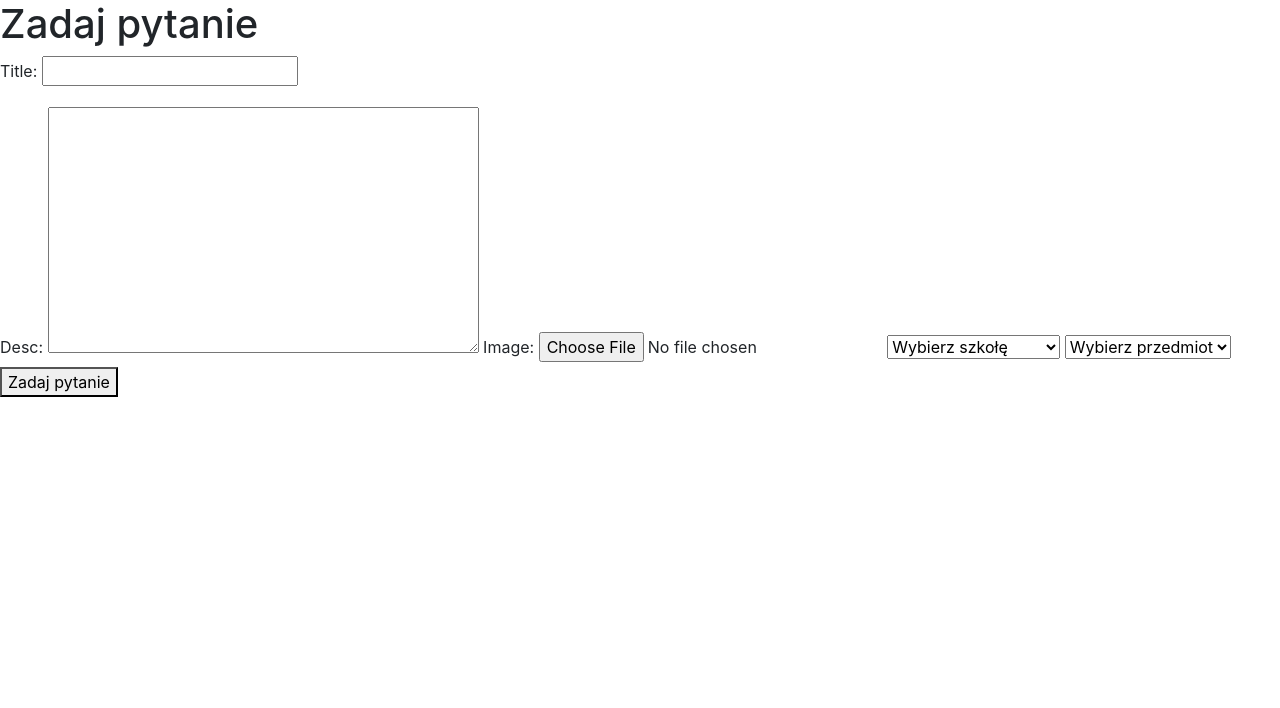
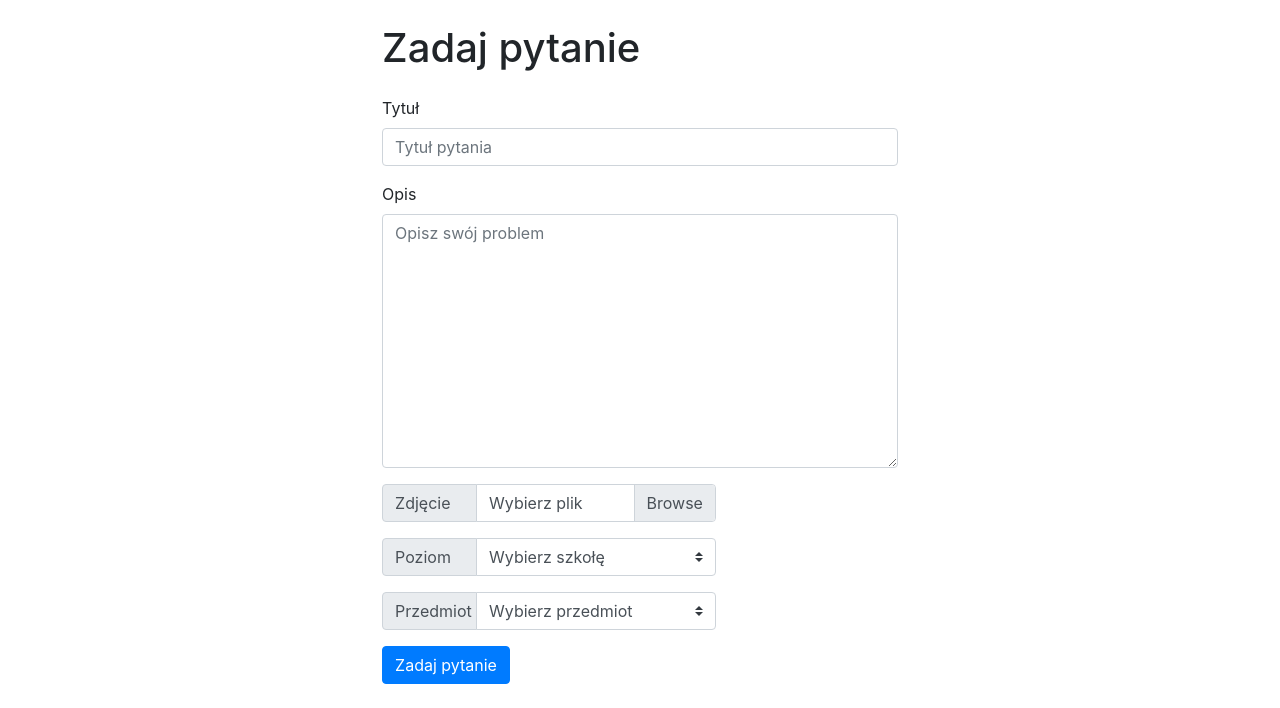
Before and after one commit to piotrPeplinski/forumSzkolneWebsite, a Django app: page /create in a window 1280 px wide. Shown: the part 92-800 px from the top of the page. Run offline with Django 3.2, Linux system fonts and the light colour scheme; some libraries are stand-ins or nearby versions.

Commit message:
styled create page

```diff
--- a/forum/templates/forum/create.html
+++ b/forum/templates/forum/create.html
@@ -1,27 +1,66 @@
 {% extends 'forum/base.html' %}
 {% block content %}
 
-<h1>Zadaj pytanie</h1>
+<div class="row justify-content-center">
+    <div class="col-md-5">
+        <br>
+        <h1 class="mb-4">Zadaj pytanie</h1>
+
         {{error}}
         <form method="POST" enctype="multipart/form-data">
 
-    <p><label for="id_title">Title:</label>
-        <input type="text" name="title" maxlength="300" required="" id="id_title"></p>
+            <div class="form-group">
+                <label for="id_title">Tytuł</label>
+                <input type="text" class="form-control" name="title" maxlength="300" required="" id="id_title"
+                    placeholder="Tytuł pytania">
+            </div>
 
-    <label for="id_desc">Desc:</label>
-    <textarea name="desc" cols="40" rows="10" required="" id="id_desc"></textarea>
 
-    <label for="id_image">Image:</label>
-    <input type="file" name="image" accept="image/*" id="id_image">
+            <div class="form-group">
+                <label for="id_desc">Opis</label>
+                <textarea name="desc" class="form-control" cols="40" rows="10" required="" id="id_desc"
+                    placeholder="Opisz swój problem"></textarea>
+            </div>
 
-    <select name="school" required="" id="id_school">
+
+            <div class="row">
+                <div class="col-md-8">
+                    <div class="input-group mb-3">
+                        <div class="input-group-prepend">
+                            <span class="input-group-text" style="width: 95px;">Zdjęcie</span>
+                        </div>
+                        <div class="custom-file">
+                            <input type="file" class="custom-file-input" value="Szukaj" name="image" accept="image/*"
+                                id="id_image">
+                            <label class="custom-file-label" for="id_image">Wybierz plik</label>
+                        </div>
+                    </div>
+                </div>
+            </div>
+
+            <div class="row">
+                <div class="col-md-8">
+                    <div class="input-group mb-3">
+                        <div class="input-group-prepend">
+                            <label class="input-group-text" style="width: 95px;" for="id_school">Poziom</label>
+                        </div>
+                        <select name="school" class="custom-select" style="size: 80px;" required="" id="id_school">
                             <option value="" selected disabled>Wybierz szkołę</option>
                             <option value="ps">Szkoła Podstawowa</option>
                             <option value="ms">Szkoła Średnia</option>
                             <option value="cl">Studia</option>
                         </select>
+                    </div>
+                </div>
+            </div>
 
-    <select name="subject" required="" id="id_subject">
+            <div class="row">
+                <div class="col-md-8">
+                    <div class="input-group mb-3">
+                        <div class="input-group-prepend">
+                            <label class="input-group-text" style="width: 95px;" for="id_subject">Przedmiot</label>
+                        </div>
+                        <select name="subject" class="custom-select" required="" id="id_subject">
                             <option value="" selected disabled>Wybierz przedmiot</option>
                             <option value="mat">Matematyka</option>
                             <option value="fiz">Fizyka</option>
@@ -34,11 +73,15 @@
                             <option value="che">Chemia</option>
                             <option value="geo">Geografia</option>
                         </select>
+                    </div>
+                </div>
+            </div>
 
-    <button type="submit">Zadaj pytanie</button>
+            <button type="submit" class="btn btn-primary">Zadaj pytanie</button>
             {% csrf_token %}
         </form>
 
-
+    </div>
+</div>
 
 {% endblock content %}
```
Lines whose indentation alone changed are shown as unchanged.
